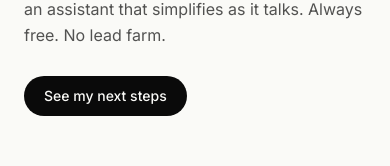
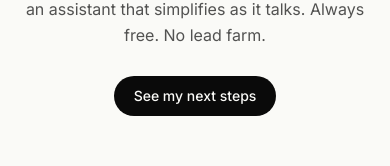
Before and after one commit to tejas-shukla/Clinksy, a Next.js app: page / in a window 390 px wide. Shown: the part 329-495 px from the top of the page. Built offline with nearby package versions, Linux system fonts and the light colour scheme; no server answers.

Commit message:
Center-align marketing pages on mobile

```diff
--- a/src/app/globals.css
+++ b/src/app/globals.css
@@ -214,6 +214,25 @@
 }
 
 /* ─────────────────────────────────────────────────────────
+   Center-align marketing pages on mobile only
+───────────────────────────────────────────────────────── */
+@media (max-width: 639px) {
+  .center-on-mobile {
+    text-align: center;
+  }
+  /* keep bulleted/ordered lists and accordions left-aligned for readability */
+  .center-on-mobile ul,
+  .center-on-mobile ol,
+  .center-on-mobile details {
+    text-align: left;
+  }
+  /* center wrapped rows (CTAs, tag/pill groups) */
+  .center-on-mobile .flex.flex-wrap {
+    justify-content: center;
+  }
+}
+
+/* ─────────────────────────────────────────────────────────
    Email content gate (Glassdoor-style) — Compare/guide bodies
    Content stays in the DOM; it is only visually blurred + clipped.
 ───────────────────────────────────────────────────────── */
--- a/src/app/page.tsx
+++ b/src/app/page.tsx
@@ -13,7 +13,7 @@ export default function Home() {
   return (
     <>
       <Header />
-      <main>
+      <main className="center-on-mobile">
         <Hero />
         <Dashboard />
         <PromiseSection />
--- a/src/components/ComingSoon.tsx
+++ b/src/components/ComingSoon.tsx
@@ -27,7 +27,7 @@ export function ComingSoon({
   return (
     <>
       <Header />
-      <main className="container-narrow py-20 sm:py-24 md:py-28">
+      <main className="center-on-mobile container-narrow py-20 sm:py-24 md:py-28">
         <div className="grid gap-12 md:grid-cols-12 md:gap-10 lg:gap-16">
           <div className="md:col-span-6">
             <p className="eyebrow">{eyebrow}</p>
```
